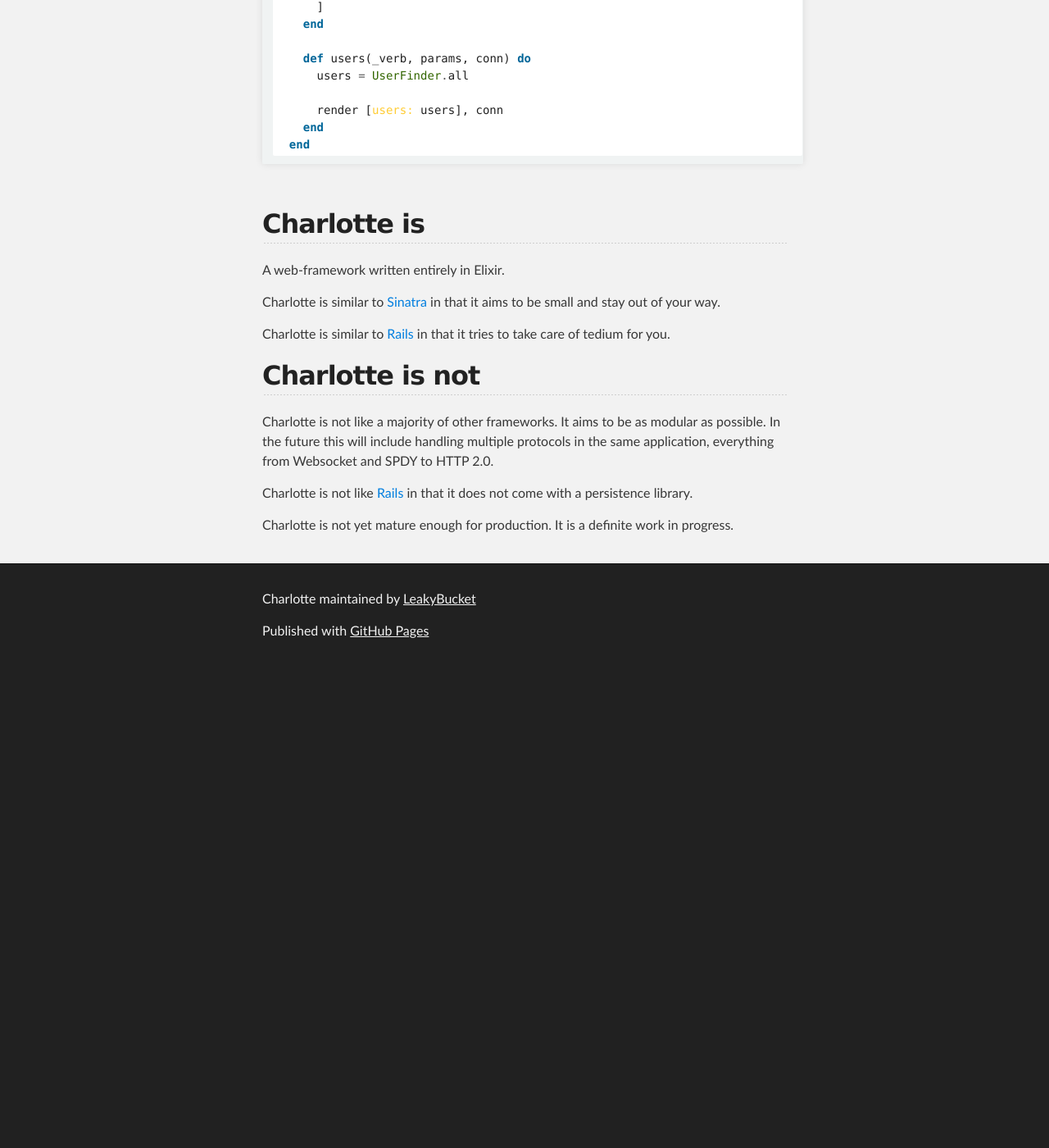
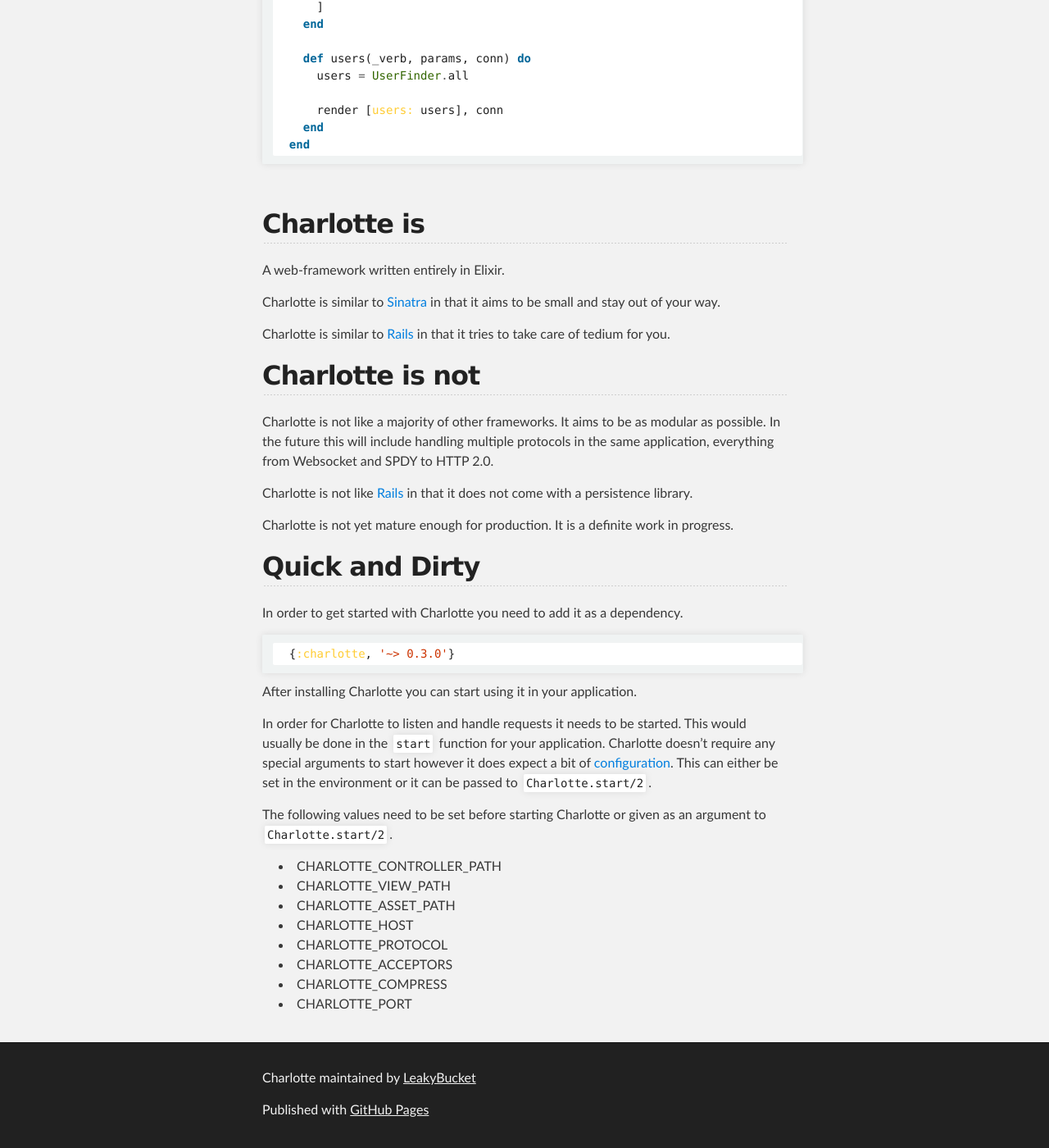
Before and after one commit to LeakyBucket/charlotte, a Jekyll site: the page built from index.md, in a window 1280 px wide and 1400 px high, scrolled down 412 px. Shown: the whole window at 82% size. Built offline with Jekyll 4.4.1, drawn with Linux system fonts in a browser that asks for light colours; Markdown is read by kramdown in place of the engine named in the settings; before the commit the page ends 1228 px from its top, so only the background shows below that.

Commit message:
Adds Quick and Dirty section.

````diff
--- a/index.md
+++ b/index.md
@@ -45,3 +45,34 @@
 
 Charlotte is not yet mature enough for production.  It is a
 definite work in progress.
+
+## Quick and Dirty
+
+In order to get started with Charlotte you need to add it as a
+dependency.
+
+```elixir
+  {:charlotte, '~> 0.3.0'}
+```
+
+After installing Charlotte you can start using it in your
+application.
+
+In order for Charlotte to listen and handle requests it needs
+to be started. This would usually be done in the `start` function
+for your application. Charlotte doesn't require any special
+arguments to start however it does expect a bit of [configuration](https://github.com/LeakyBucket/charlotte#configuration).
+This can either be set in the environment or it can be passed to
+`Charlotte.start/2`.
+
+The following values need to be set before starting Charlotte or
+given as an argument to `Charlotte.start/2`.
+
+* CHARLOTTE\_CONTROLLER\_PATH
+* CHARLOTTE\_VIEW\_PATH
+* CHARLOTTE\_ASSET\_PATH
+* CHARLOTTE\_HOST
+* CHARLOTTE\_PROTOCOL
+* CHARLOTTE\_ACCEPTORS
+* CHARLOTTE\_COMPRESS
+* CHARLOTTE\_PORT
````
